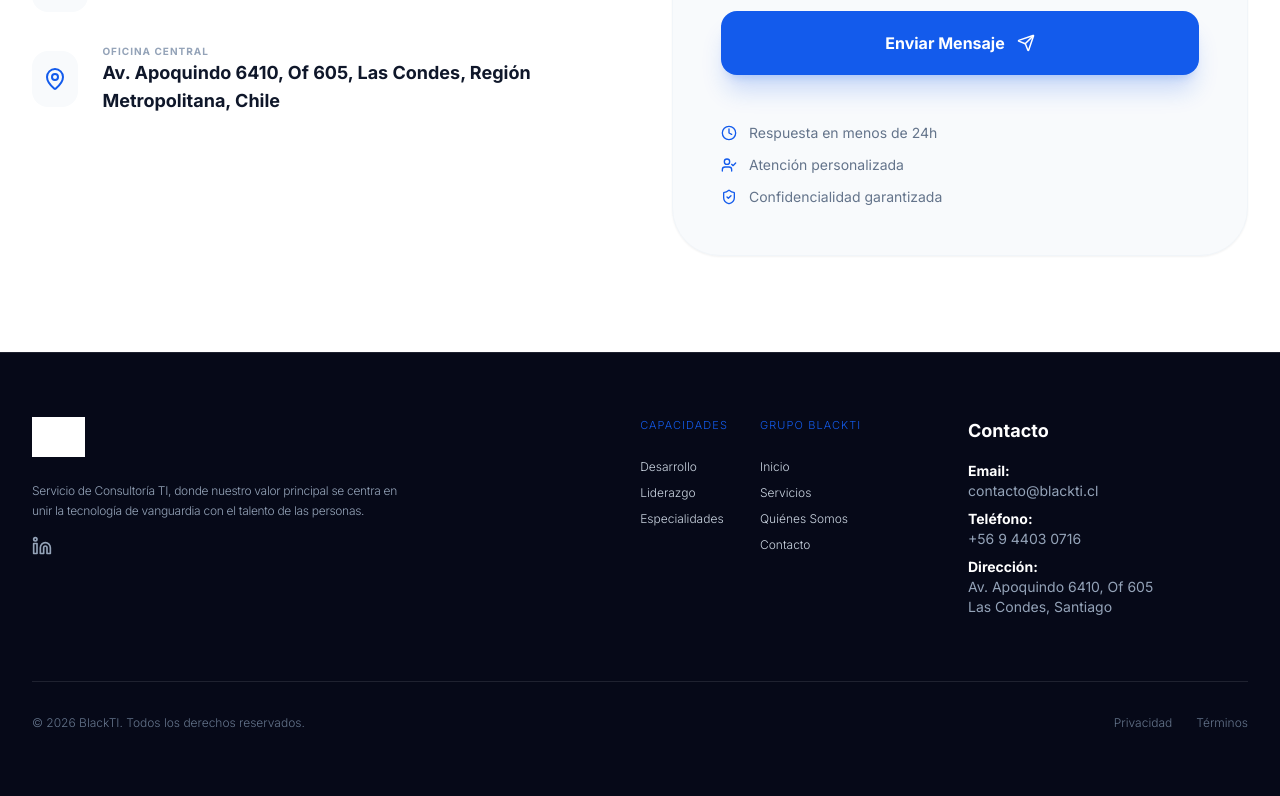
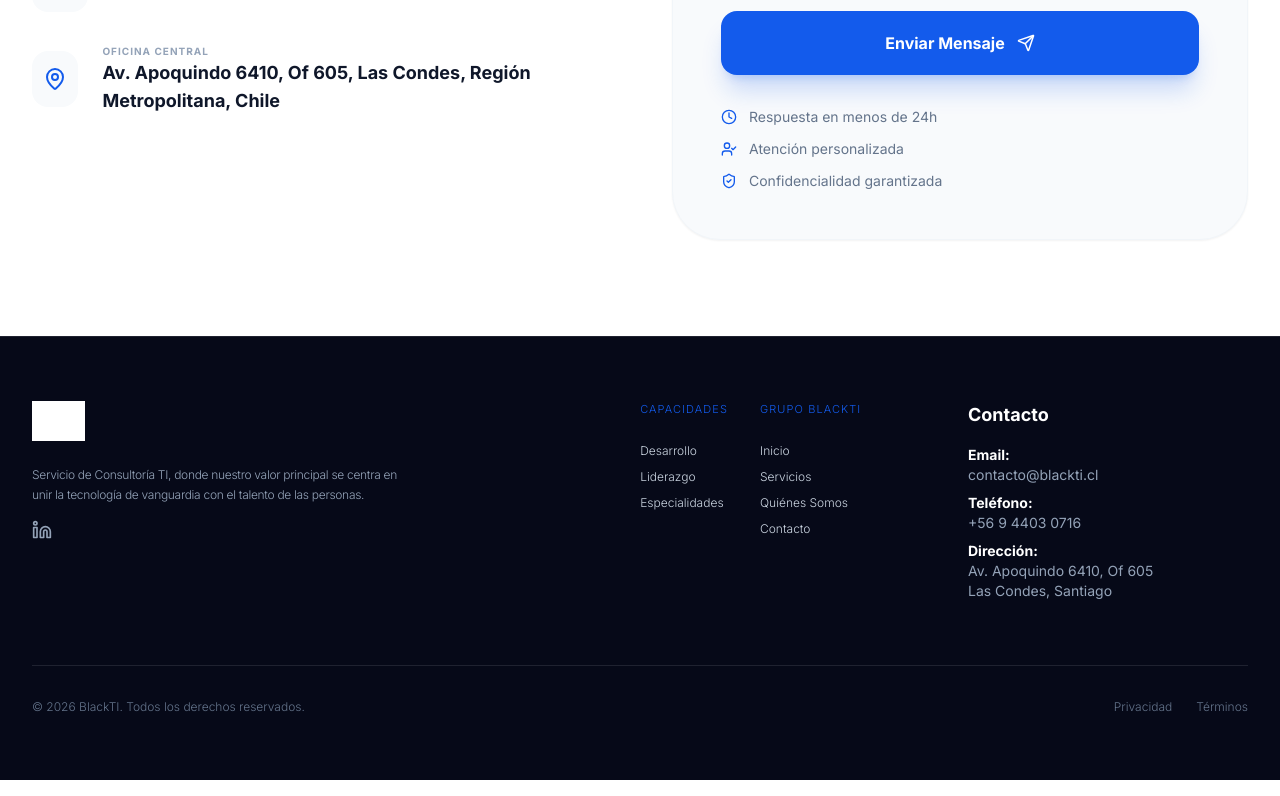
Before and after one commit to asinomas/paginaultima, a React (Vite) app in the folder Pagina_ultima/: page / in a window 1280 px wide. Shown: the part 9273-10069 px from the top of the page. Built offline with nearby package versions, Linux system fonts and the light colour scheme; no server answers; grey boxes are pictures that could not be loaded.

Commit message:
Update ContactDetail.tsx

```diff
--- a/Pagina_ultima/src/components/ContactDetail.tsx
+++ b/Pagina_ultima/src/components/ContactDetail.tsx
@@ -173,8 +173,11 @@ const ContactDetail: React.FC = () => {
                 </button>
               </form>
 
+
+
+
               {/* TRUST BADGES - ABAJO DEL BOTÓN ENVIAR, DENTRO DEL RECUADRO */}
-              <div className="mt-12 space-y-3 text-sm text-slate-500">
+              <div className="mt-8 space-y-3 text-sm text-slate-500">
                 <div className="flex items-center gap-3">
                   <Clock size={16} className="text-[#135bec]" />
                   Respuesta en menos de 24h
@@ -191,6 +194,8 @@ const ContactDetail: React.FC = () => {
             </div>
           </div>
 
+
+
         </div>
       </div>
 
```
